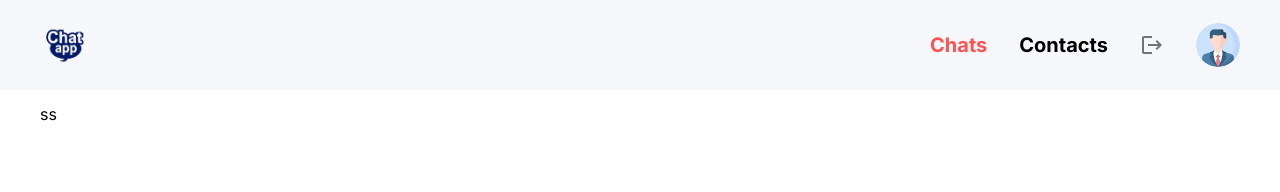
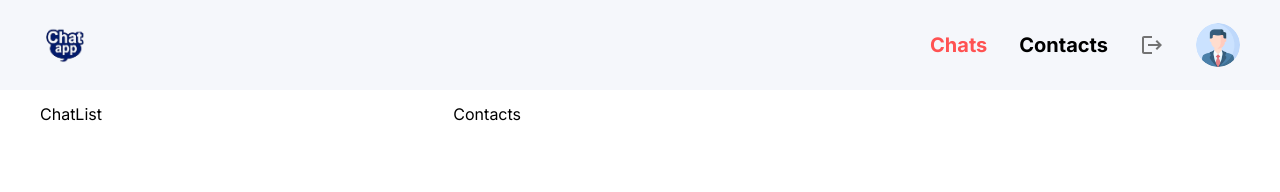
Before and after one commit to Abi-097/Chat-App, a Next.js app: page /chats in a window 1280 px wide. Shown: the top 192 px of the page. Built offline with nearby package versions, Linux system fonts and the light colour scheme; no server answers.

Commit message:
chat created

```diff
--- a/app/(root)/chats/page.jsx
+++ b/app/(root)/chats/page.jsx
@@ -1,14 +1,14 @@
-// import ChatList from "@components/ChatList";
-// import Contacts from "@components/Contacts";
+import ChatList from "@components/ChatList";
+import Contacts from "@components/Contacts";
 
 const Chats = () => {
   return (
     <div className="main-container">
       <div className="w-1/3 max-lg:w-1/2 max-md:w-full">
-        ss {/* <ChatList /> */}
+        <ChatList />
       </div>
       <div className="w-2/3 max-lg:w-1/2 max-md:hidden">
-        {/* <Contacts /> */}
+        <Contacts />
       </div>
     </div>
   );
--- /dev/null
+++ b/components/ChatList.jsx
@@ -0,0 +1,7 @@
+import React from "react";
+
+const ChatList = () => {
+  return <div>ChatList</div>;
+};
+
+export default ChatList;
--- /dev/null
+++ b/components/Contacts.jsx
@@ -0,0 +1,7 @@
+import React from "react";
+
+const Contacts = () => {
+  return <div>Contacts</div>;
+};
+
+export default Contacts;
```
